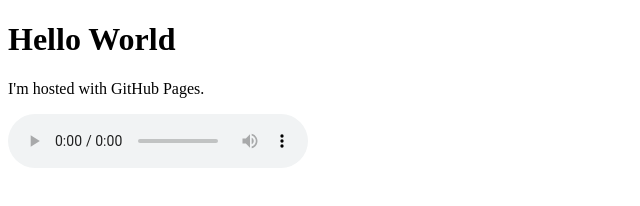
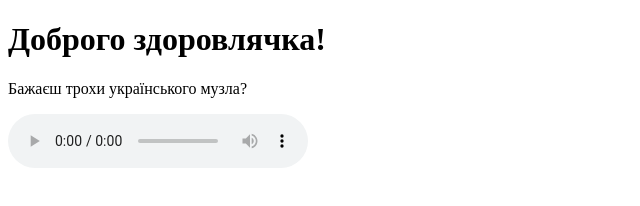
Before and after one commit to krolik1591/krolik1591.github.io, a plain HTML site: page index.html in a window 1280 px wide. Shown: the whole page, without its empty margins (0-640 px from the left). Drawn offline with Linux system fonts and the light colour scheme.

Commit message:
add inscription

```diff
--- a/index.html
+++ b/index.html
@@ -6,8 +6,8 @@
 </head>
 <body>
 
-<h1>Hello World</h1>
-<p>I'm hosted with GitHub Pages.</p>
+<h1>Доброго здоровлячка!</h1>
+<p>Бажаєш трохи українського музла?</p>
 
 <audio controls>
     <source src="https://discoveric.ru/upload/anthem/61/61-1.mp3" type="audio/mpeg">
```
